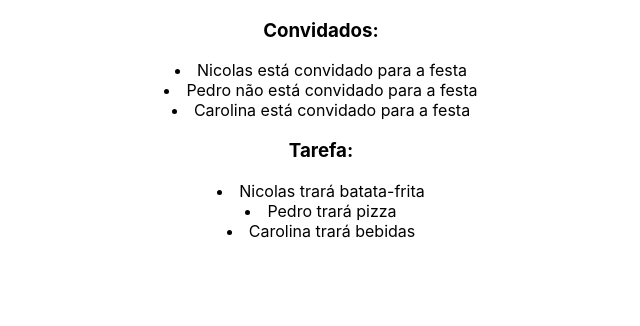
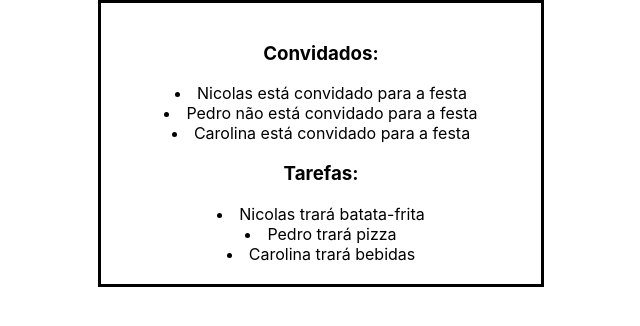
Before and after one commit to GasparPSousa/react-aula06-integradora, a React (Create React App) app: page / in a window 1280 px wide. Shown: the top 326 px of the page, without its empty margins (319-959 px from the left). Built offline with nearby package versions, Linux system fonts and the light colour scheme.

Commit message:
Alterando o style do App

```diff
--- a/src/container/App.js
+++ b/src/container/App.js
@@ -9,7 +9,7 @@ function App() {
       <ClassComponent nome="Nicolas" estaNaLista={true} />
       <ClassComponent nome="Pedro" estaNaLista={false} />
       <ClassComponent nome="Carolina" estaNaLista={true} />
-      <h3>Tarefa: </h3>
+      <h3>Tarefas: </h3>
       <FunctionComponent nome="Nicolas"  tarefa="batata-frita" />
       <FunctionComponent nome="Pedro"  tarefa="pizza" />
       <FunctionComponent nome="Carolina"  tarefa="bebidas" />
--- a/src/styles/App.css
+++ b/src/styles/App.css
@@ -3,5 +3,9 @@
     justify-content: center;
     align-items: center;
     flex-direction: column;
-
+    border: 3px solid black;
+    margin-left: auto;
+    margin-right: auto;
+    width: 400px;
+    padding: 20px;
 }
```
